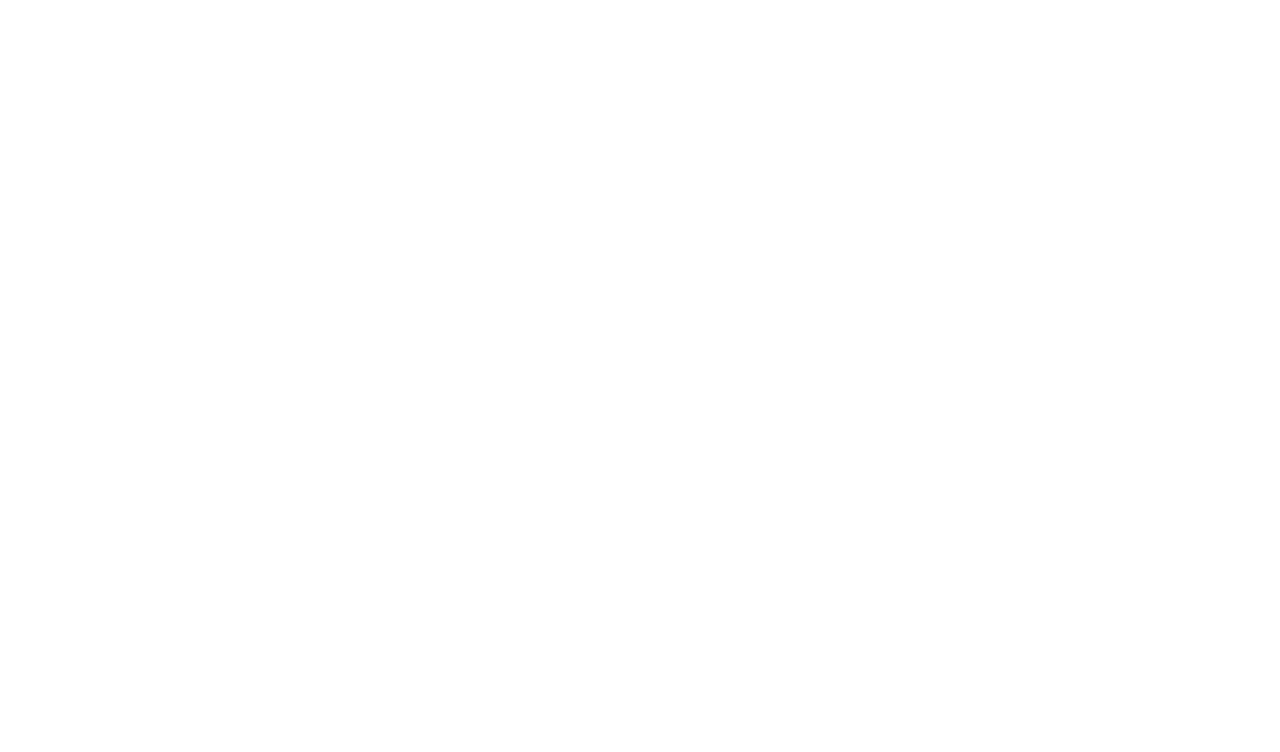
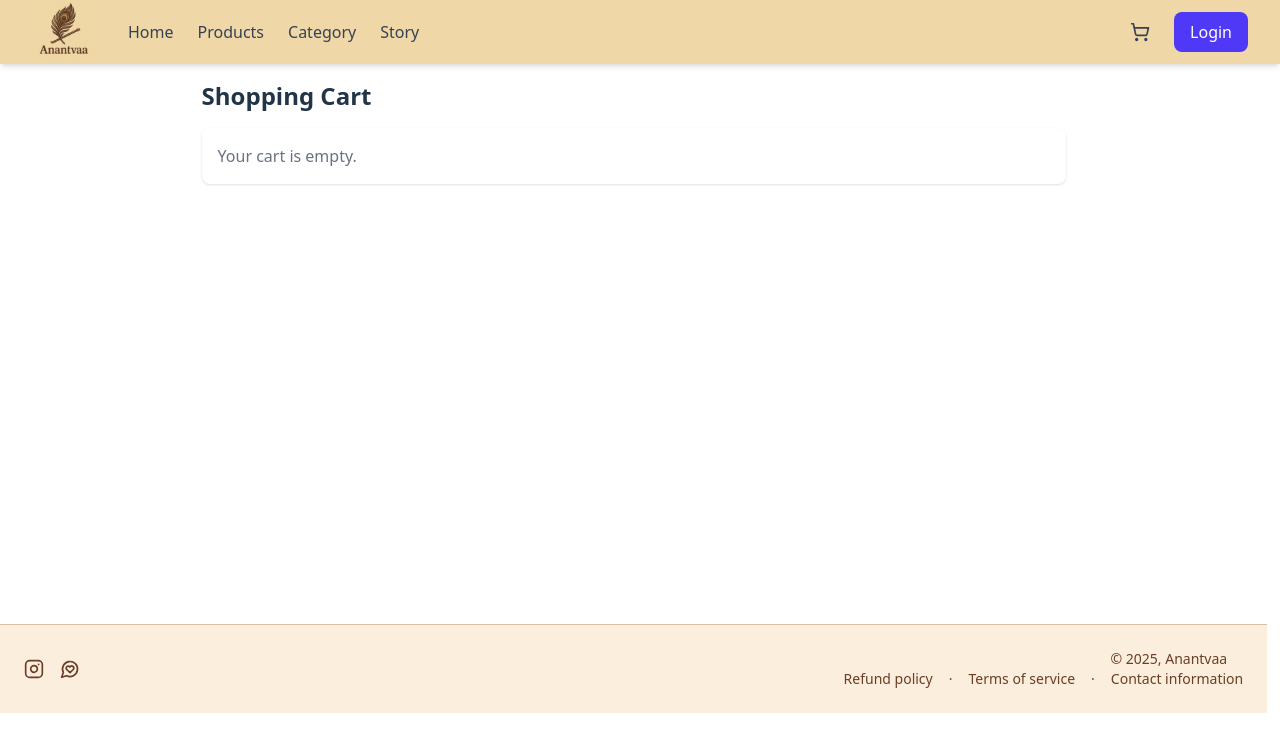
Before and after one commit to Abhi04Soni/EcomAnantvaa, a React (Vite) app: page /cart in a window 1280 px wide. Before the commit this address had no page. Shown: the top 752 px of the page. Built offline with nearby package versions, Linux system fonts and the light colour scheme.

Commit message:
Added cart page

```diff
--- a/src/App.jsx
+++ b/src/App.jsx
@@ -3,6 +3,7 @@
 import LoginPage from '../src/pages/Login'
 import LandingPage from './pages/LandingPage'
 import Story from './pages/Story'
+import Cart from './pages/Cart'
 import { BrowserRouter, Route , Router, Routes } from 'react-router-dom'
 
 function App() {
@@ -14,6 +15,7 @@
             <Route path="/login" element={<LoginPage/>}/>
           <Route path="/signup" element={<Signup />} />
           <Route path="/story" element={<Story />} />
+          <Route path="/cart" element={<Cart />} />
         </Routes>
       </BrowserRouter>
     </div>
--- /dev/null
+++ b/src/pages/Cart.jsx
@@ -0,0 +1,67 @@
+import React from 'react'
+import Navbar from '../components/Navbar'
+import Footer from '../components/Footer'
+
+const Cart = ({ items = [], onRemove }) => {
+  const total = items.reduce((acc, item) => acc + item.price * item.quantity, 0)
+
+    function handleCheckout() {
+        // for checkout
+        alert('Checkout successful!')
+    }
+
+
+  return (
+    <>
+      <Navbar />
+      <div className='w-full max-w-4xl mx-auto p-4 h-[70vh]'>
+        <h2 className='text-2xl font-bold mb-4'>Shopping Cart</h2>
+        <div className='bg-white shadow rounded-lg p-4'>
+          {items.length === 0 ? (
+            <p className='text-gray-500'>Your cart is empty.</p>
+          ) : (
+            <ul className='divide-y divide-gray-200'>
+              {items.map(item => (
+                <li
+                  key={item.id}
+                  className='flex justify-between items-center py-4'
+                >
+                  <div>
+                    <h3 className='text-lg font-medium text-gray-900'>
+                      {item.name}
+                    </h3>
+                    <p className='text-sm text-gray-500'>
+                      {item.quantity} × ${item.price.toFixed(2)}
+                    </p>
+                  </div>
+                  <div className='flex items-center gap-4'>
+                    <p className='text-lg font-semibold text-gray-800'>
+                      ${(item.price * item.quantity).toFixed(2)}
+                    </p>
+                    <button
+                      variant='destructive'
+                      onClick={() => onRemove(item.id)}
+                    >
+                      Remove
+                    </button>
+                  </div>
+                </li>
+              ))}
+            </ul>
+          )}
+          {items.length > 0 && (
+            <div className='mt-6 text-right'>
+              <p className='text-xl font-semibold'>
+                Total: ${total.toFixed(2)}
+              </p>
+              <button className='mt-4 px-6 py-3' onClick={handleCheckout}>Checkout</button>
+            </div>
+          )}
+        </div>
+          </div>
+          <Footer />
+    </>
+  )
+}
+
+export default Cart
--- a/src/pages/LandingPage.jsx
+++ b/src/pages/LandingPage.jsx
@@ -12,8 +12,6 @@
       <Carousel />
       <NewArrivalsCarousel />
       <Carousel />
-
-
       <Footer />
 
       {/* Landing Page
```
